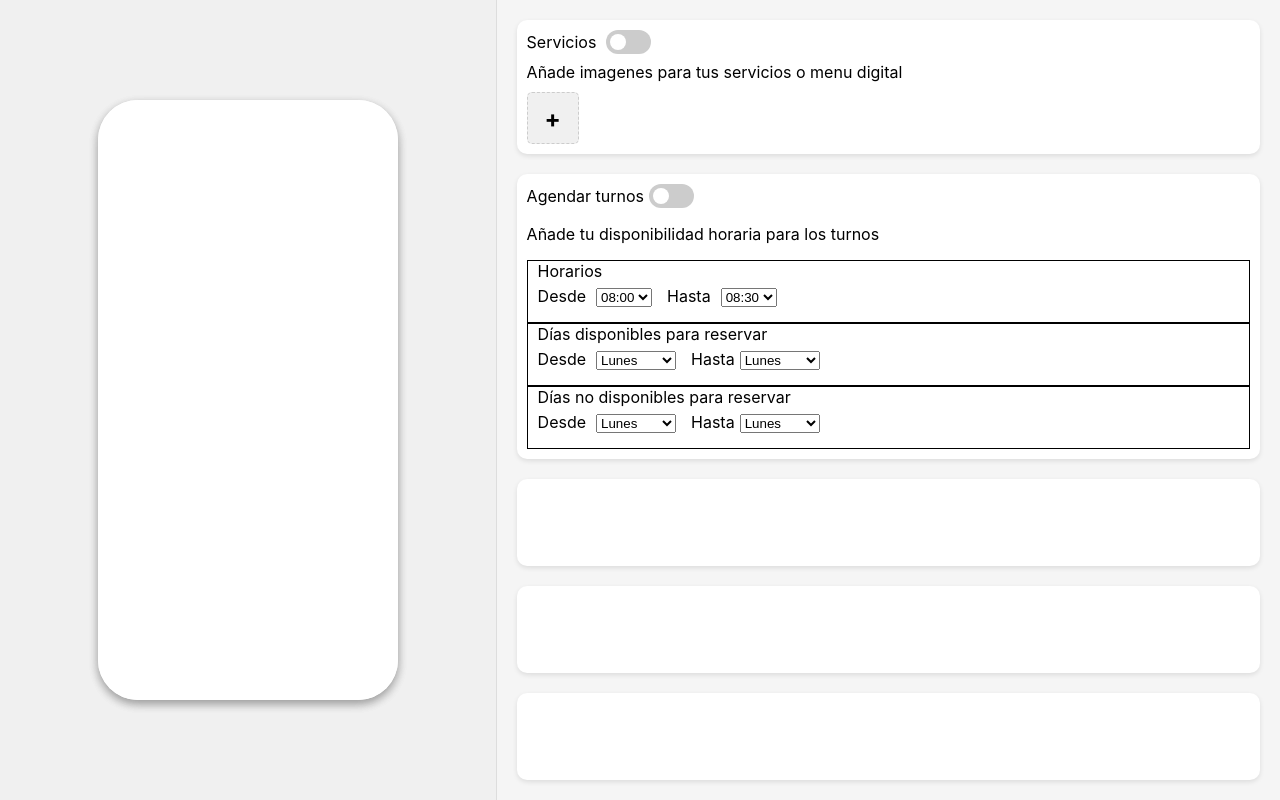
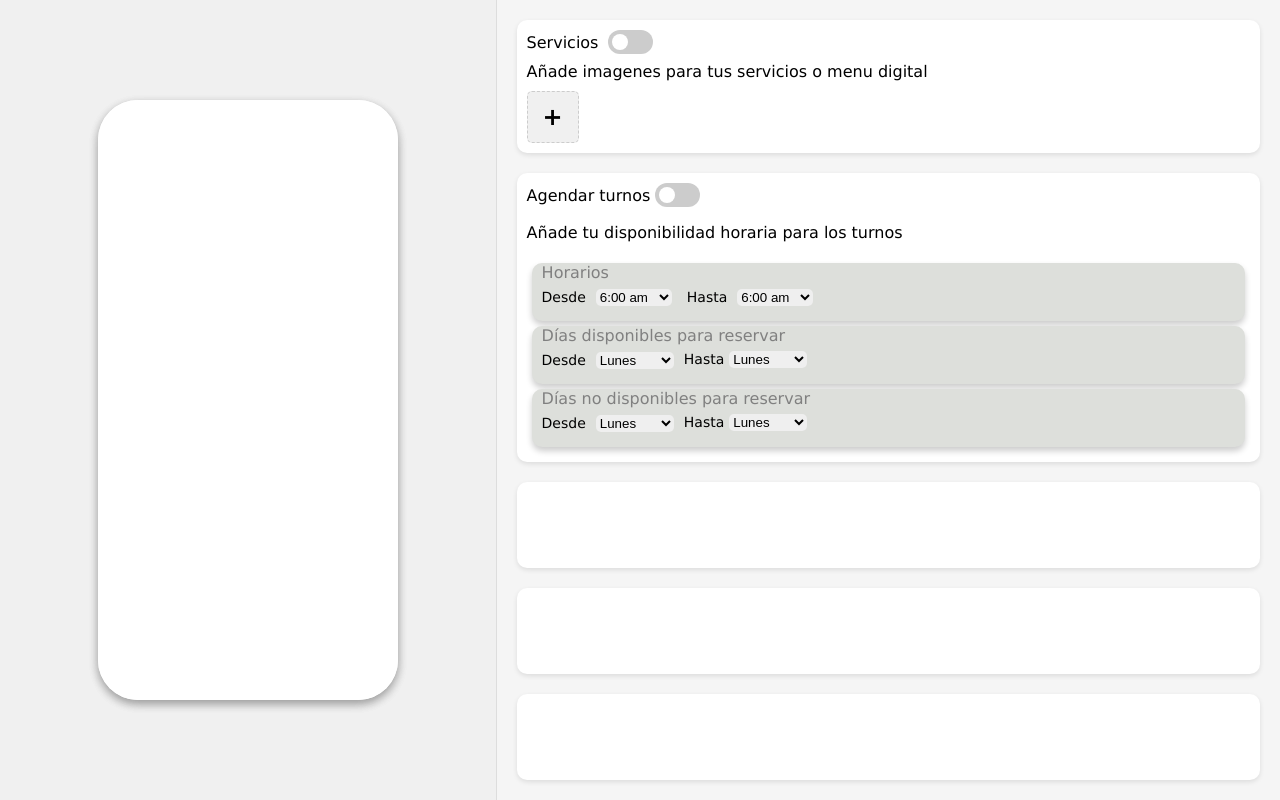
Before and after one commit to agusnicflo/panel, a React (Create React App) app: page /edit in a window 1280 px wide. Built offline with nearby package versions, Linux system fonts and the light colour scheme.

Commit message:
arregladoreloj

```diff
--- a/src/pages/EditPage.jsx
+++ b/src/pages/EditPage.jsx
@@ -1,4 +1,5 @@
 import React, { useState, useEffect } from "react";
+import "../styles/global.css"
 
 const EditPage = () => {
   const [isActive, setIsActive] = useState(false); // Estado para saber si está activo o no
@@ -9,6 +10,10 @@ const EditPage = () => {
   const [profileImage, setProfileImage] = useState(null);
   const [selectedImages, setSelectedImages] = useState([]);
   const [selectedImageForMobile, setSelectedImageForMobile] = useState(null); // Imagen mostrada en el móvil
+  const [horaInicio, setHoraInicio] = useState("6:00 AM");
+  const [horaFin, setHoraFin] = useState("12:00 PM");
+  const [diaDesde, setDiaDesde] = useState("lunes");
+  const [diaHasta, setDiaHasta] = useState("lunes");
 
   const handleImageClick = (image) => {
     setSelectedImageForMobile(image); // Actualizamos la imagen mostrada en el móvil
@@ -98,7 +103,7 @@ const EditPage = () => {
                   borderRadius: "10px",
                   objectFit: "cover",
                   position: "absolute",
-                  top: "60%",
+                  top: "65%",
                 }}
               />
             )}
@@ -113,24 +118,42 @@ const EditPage = () => {
                   borderRadius: "50%", // Hace que la imagen tenga forma circular
                   objectFit: "cover", // Para que la imagen no se distorsione
                   position: "absolute", // Para posicionar la imagen dentro de la silueta
-                  top: "17%", // Ajusta la posición vertical
+                  top: "12%", // Ajusta la posición vertical
                   left: "50%", // Ajusta la posición horizontal
                   transform: "translate(-50%, -50%)", // Centra la imagen
                 }}
               />
             )}
-            <div>
-              <div></div>
-              <div></div>
-              <div></div>
+            <div style={{ position: "absolute", top: "22%", textAlign: "center" }}>
+              <div>
+                <div
+                  style={{
+                    alignItems: "center",
+                    fontSize: "11px",
+                    color: "white",
+                    fontWeight: "bold",
+                  }}
+                >
+                  <p style={{ fontSize: "18px" }}>Peluqueria</p>
+                  <p>
+                    Abierto de {diaDesde} a {diaHasta}
+                  </p>
+                  <p>
+                    {horaInicio} - {horaFin}
+                  </p>
+                </div>
+              </div>
             </div>
             {isActive && (
               <button
                 style={{
                   width: "80%",
                   padding: "10px",
-                  borderRadius: "5%",
+                  borderRadius: "10px",
                   border: "none",
+                  marginTop: "10px", // Esto mueve los botones hacia arriba
+                  boxShadow: "0 4px 6px rgba(0, 0, 0, 0.2)", // Sombra hacia abajo
+                  fontWeight: "bold"
                 }}
               >
                 Servicios
@@ -141,8 +164,11 @@ const EditPage = () => {
                 style={{
                   width: "80%",
                   padding: "10px",
-                  borderRadius: "5%",
+                  borderRadius: "10px",
                   border: "none",
+                  marginTop: "10px", // Esto mueve los botones hacia arriba
+                  boxShadow: "0 4px 6px rgba(0, 0, 0, 0.2)", // Sombra hacia abajo
+                  fontWeight: "bold"
                 }}
               >
                 Agendar Turnos
@@ -296,7 +322,7 @@ const EditPage = () => {
             ))}
           </div>
         </div>
-        {/* Contenedores vacíos */}
+        {/* Agenda */}
         <div
           style={{
             flex: 1,
@@ -368,42 +394,75 @@ const EditPage = () => {
           <div>
             <div
               style={{
+                margin: "5px",
                 display: "flex",
-                border: "1px solid black",
                 flexDirection: "column",
+                backgroundColor: "#dddfdb",
+                borderRadius: "10px",
+                boxShadow: "0 4px 6px rgba(0, 0, 0, 0.2)", // Sombra hacia abajo
               }}
             >
-              <label htmlFor="horarioInicio" style={{ margin: "0 10px" }}>
+              <label htmlFor="horarioInicio" style={{ margin: "0 10px", color:"gray" }}>
                 Horarios
               </label>
               <div style={{ display: "flex", alignItems: "center" }}>
                 <div style={{ margin: "5px" }}>
-                  <label htmlFor="desde" style={{ margin: "0 5px" }}>
+                  <label htmlFor="desde" style={{ margin: "0 5px", fontSize:"14px" }}>
                     Desde
                   </label>
                   <select
                     id="horarioInicio"
-                    style={{ marginBottom: "10px", marginLeft: "5px" }}
+                    value={horaInicio}
+                    onChange={(e) => setHoraInicio(e.target.value)}
+                    style={{ marginBottom: "10px", marginLeft: "5px", borderRadius:"5px", border:"none" }}
                   >
-                    <option value="08:00">08:00</option>
-                    <option value="09:00">09:00</option>
-                    <option value="10:00">10:00</option>
-                    <option value="11:00">11:00</option>
-                    <option value="12:00">12:00</option>
+                    <option value="06:00">6:00 am</option>
+                    <option value="07:00">7:00 am</option>
+                    <option value="08:00">8:00 am</option>
+                    <option value="09:00">9:00 am</option>
+                    <option value="10:00">10:00 am</option>
+                    <option value="11:00">11:00 am</option>
+                    <option value="12:00">12:00 am</option>
+                    <option value="13:00">13:00 pm</option>
+                    <option value="14:00">14:00 pm</option>
+                    <option value="15:00">15:00 pm</option>
+                    <option value="16:00">16:00 pm</option>
+                    <option value="17:00">17:00 pm</option>
+                    <option value="18:00">18:00 pm</option>
+                    <option value="19:00">19:00 pm</option>
+                    <option value="20:00">20:00 pm</option>
+                    <option value="21:00">21:00 pm</option>
+                    <option value="22:00">22:00 pm</option>
+                    <option value="23:00">23:00 pm</option>
                     {/* Agrega más opciones de horario según lo necesites */}
                   </select>
                 </div>
-                <div style={{ margin: "5px" }}>
-                  <label style={{ margin: "0 5px" }}>Hasta</label>
+                <div style={{ marginLeft: "5px" }}>
+                  <label style={{ margin: "0 5px", fontSize:"14px" }}>Hasta</label>
                   <select
                     id="horarioFin"
-                    style={{ marginBottom: "10px", marginLeft: "5px" }}
+                    value={horaFin}
+                    onChange={(e) => setHoraFin(e.target.value)} // Actualiza el estado cuando cambia el valor
+                    style={{ marginBottom: "10px", marginLeft: "5px", borderRadius:"5px", border:"none" }}
                   >
-                    <option value="08:30">08:30</option>
-                    <option value="09:30">09:30</option>
-                    <option value="10:30">10:30</option>
-                    <option value="11:30">11:30</option>
-                    <option value="12:30">12:30</option>
+                    <option value="06:00">6:00 am</option>
+                    <option value="07:00">7:00 am</option>
+                    <option value="08:00">8:00 am</option>
+                    <option value="09:00">9:00 am</option>
+                    <option value="10:00">10:00 am</option>
+                    <option value="11:00">11:00 am</option>
+                    <option value="12:00">12:00 am</option>
+                    <option value="13:00">13:00 pm</option>
+                    <option value="14:00">14:00 pm</option>
+                    <option value="15:00">15:00 pm</option>
+                    <option value="16:00">16:00 pm</option>
+                    <option value="17:00">17:00 pm</option>
+                    <option value="18:00">18:00 pm</option>
+                    <option value="19:00">19:00 pm</option>
+                    <option value="20:00">20:00 pm</option>
+                    <option value="21:00">21:00 pm</option>
+                    <option value="22:00">22:00 pm</option>
+                    <option value="23:00">23:00 pm</option>
                     {/* Agrega más opciones de horario según lo necesites */}
                   </select>
                 </div>
@@ -411,24 +470,29 @@ const EditPage = () => {
             </div>
             <div
               style={{
+                margin: "5px",
                 display: "flex",
                 flexDirection: "column",
-                border: "1px solid black",
+                backgroundColor: "#dddfdb",
+                borderRadius: "10px",
+                boxShadow: "0 4px 6px rgba(0, 0, 0, 0.2)", // Sombra hacia abajo
               }}
             >
-              <label htmlFor="diasDisponibles" style={{ margin: "0 10px" }}>
+              <label htmlFor="diasDisponibles" style={{ margin: "0 10px", color:"gray" }}>
                 Días disponibles para reservar
               </label>
 
               <div style={{ display: "flex", alignItems: "center" }}>
                 <div style={{ margin: "5px" }}>
-                  <label htmlFor="desde" style={{ margin: "0 5px" }}>
+                  <label htmlFor="desde" style={{ margin: "0 5px", fontSize:"14px" }}>
                     Desde
                   </label>
                   <select
                     id="desde"
+                    value={diaDesde}
                     name="desde"
-                    style={{ marginBottom: "10px", marginLeft: "5px" }}
+                    onChange={(e) => setDiaDesde(e.target.value)} // Actualiza el estado cuando cambia el valor
+                    style={{ marginBottom: "10px", marginLeft: "5px", borderRadius:"5px", border:"none" }}
                   >
                     <option value="lunes">Lunes</option>
                     <option value="martes">Martes</option>
@@ -440,12 +504,14 @@ const EditPage = () => {
                   </select>
                 </div>
 
-                <div style={{ marginLeft: "10px" }}>
+                <div style={{ marginLeft: "5px", fontSize:"14px" }}>
                   <label htmlFor="hasta">Hasta</label>
                   <select
                     id="hasta"
+                    value={diaHasta} // Asocia el valor del estado
                     name="hasta"
-                    style={{ marginBottom: "10px", marginLeft: "5px" }}
+                    onChange={(e) => setDiaHasta(e.target.value)} // Actualiza el estado cuando cambia el valor
+                    style={{ marginBottom: "10px", marginLeft: "5px", borderRadius:"5px", border:"none" }}
                   >
                     <option value="lunes">Lunes</option>
                     <option value="martes">Martes</option>
@@ -460,24 +526,27 @@ const EditPage = () => {
             </div>
             <div
               style={{
+                margin: "5px",
                 display: "flex",
                 flexDirection: "column",
-                border: "1px solid black",
+                backgroundColor: "#dddfdb",
+                borderRadius: "10px",
+                boxShadow: "0 4px 6px rgba(0, 0, 0, 0.2)", // Sombra hacia abajo
               }}
             >
-              <label htmlFor="diasDisponibles" style={{ margin: "0 10px" }}>
+              <label htmlFor="diasDisponibles" style={{ margin: "0 10px", color:"gray" }}>
                 Días no disponibles para reservar
               </label>
 
               <div style={{ display: "flex", alignItems: "center" }}>
                 <div style={{ margin: "5px" }}>
-                  <label htmlFor="desde" style={{ margin: "0 5px" }}>
+                  <label htmlFor="desde" style={{ margin: "0 5px", fontSize:"14px" }}>
                     Desde
                   </label>
                   <select
                     id="desde"
                     name="desde"
-                    style={{ marginBottom: "10px", marginLeft: "5px" }}
+                    style={{ marginBottom: "10px", marginLeft: "5px", borderRadius:"5px", border:"none" }}
                   >
                     <option value="lunes">Lunes</option>
                     <option value="martes">Martes</option>
@@ -489,12 +558,12 @@ const EditPage = () => {
                   </select>
                 </div>
 
-                <div style={{ marginLeft: "10px" }}>
+                <div style={{ marginLeft: "5px", fontSize:"14px" }}>
                   <label htmlFor="hasta">Hasta</label>
                   <select
                     id="hasta"
                     name="hasta"
-                    style={{ marginBottom: "10px", marginLeft: "5px" }}
+                    style={{ marginBottom: "10px", marginLeft: "5px", borderRadius:"5px", border:"none" }}
                   >
                     <option value="lunes">Lunes</option>
                     <option value="martes">Martes</option>
--- a/src/styles/global.css
+++ b/src/styles/global.css
@@ -1,3 +1,4 @@
-body{
+body {
     background-color: rgba(248, 252, 255, 0.774);
+    font-family: Verdana, Geneva, Tahoma, sans-serif;
 }
```
